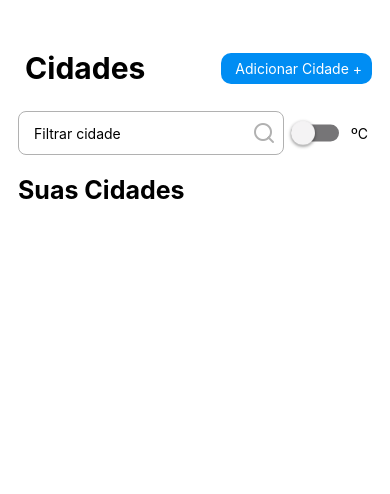
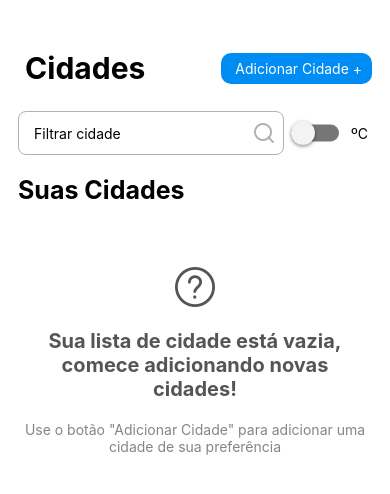
Before and after one commit to Nicolasads/weather-app, a React Native app: screen /Cities in a window 390 px wide. Shown: the top 494 px of the page. Built offline with nearby package versions, Linux system fonts and the light colour scheme.

Commit message:
Adição de condição na flatlist

```diff
--- a/src/components/Card/index.js
+++ b/src/components/Card/index.js
@@ -1,7 +1,7 @@
-import { MaterialIcons } from "@expo/vector-icons";
+import { MaterialIcons, AntDesign } from "@expo/vector-icons";
 import { useNavigation } from "@react-navigation/native";
 import React, { useEffect, useState } from "react";
-import { View, FlatList, Text } from "react-native";
+import { View, FlatList } from "react-native";
 import { useDispatch } from "react-redux";
 import {
   addToFavorites,
@@ -20,6 +20,8 @@ import {
   CardWithoutTouchable,
   FavoriteButton,
   FavoriteText,
+  NullItemDesc,
+  NullItemText,
   RemoveItemButton,
   WeatherTemp,
   WeatherType,
@@ -28,13 +30,11 @@ import {
 export function CardComponent({ data, changeMetric, filter }) {
   const [cityList, setCityList] = useState(data);
   const [selected, setSelected] = useState(false);
-  const [favorite, setFavorite] = useState();
 
   const dispatch = useDispatch();
   const navigation = useNavigation();
 
   const favoriteCity = (item, id) => {
-    setFavorite(item);
     setSelected(id);
 
     dispatch(addToFavorites(item));
@@ -125,7 +125,30 @@ export function CardComponent({ data, changeMetric, filter }) {
       keyExtractor={(item) => item.id}
       renderItem={({ item }) => cardRender(item)}
       showsVerticalScrollIndicator={false}
-      ListHeaderComponent={<FavoriteText>Suas Cidades</FavoriteText>}
+      ListHeaderComponent={
+        <View>
+          <FavoriteText>Suas Cidades</FavoriteText>
+
+          {cityList.length === 0 ? (
+            <>
+              <AntDesign
+                name="questioncircleo"
+                size={40}
+                color="#555"
+                style={{ textAlign: "center", marginTop: 40, marginBottom: 10 }}
+              />
+              <NullItemText>
+                Sua lista de cidade está vazia, comece adicionando novas
+                cidades!
+              </NullItemText>
+              <NullItemDesc>
+                Use o botão "Adicionar Cidade" para adicionar uma cidade de sua
+                preferência
+              </NullItemDesc>
+            </>
+          ) : null}
+        </View>
+      }
     />
   );
 }
--- a/src/components/Card/styles.js
+++ b/src/components/Card/styles.js
@@ -63,3 +63,15 @@ export const FavoriteButton = styled.TouchableOpacity``;
 export const RemoveItemButton = styled.TouchableOpacity`
   margin-right: 15px;
 `;
+
+export const NullItemText = styled.Text`
+  color: #555;
+  text-align: center;
+  font-size: 20px;
+  margin: 10px 5px 20px;
+  font-weight: 700;
+`;
+export const NullItemDesc = styled.Text`
+  text-align: center;
+  color: #858585;
+`;
```
